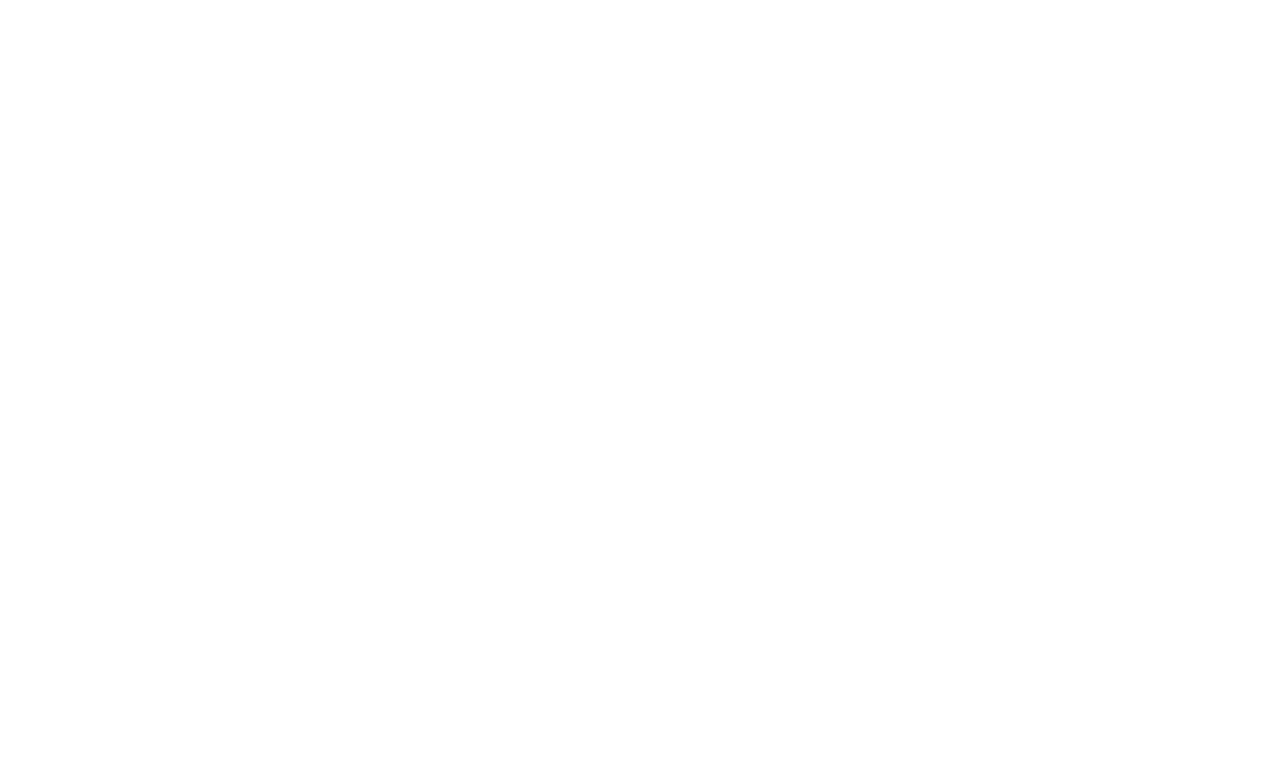
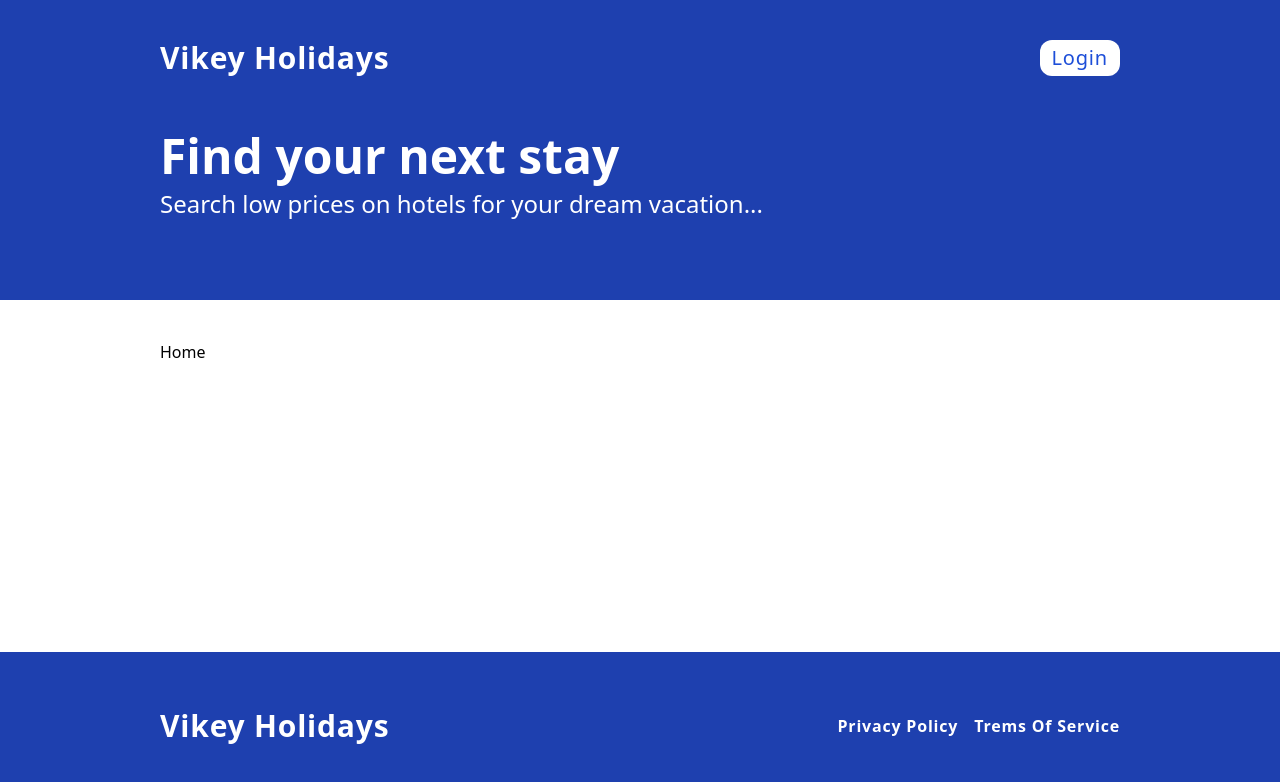
Before and after one commit to vikasmittal7011/booking-client, a React (Create React App) app: page / in a window 1280 px wide. Before the commit this address had no page. Shown: the top 782 px of the page. Built offline with nearby package versions, Linux system fonts and the light colour scheme.

Commit message:
Complete basic layout

```diff
--- a/src/App.js
+++ b/src/App.js
@@ -1,10 +1,16 @@
-import { BrowserRouter, Routes } from "react-router-dom"
+import { BrowserRouter, Route, Routes } from "react-router-dom"
+import Layout from "./components/common/Layout"
+import { Home } from "./pages"
+import { Suspense } from "react"
 
 const App = () => {
   return (
     <BrowserRouter>
-      <Routes>
-      </Routes>
+      <Suspense fallback={<h1>Loading...</h1>}>
+        <Routes>
+          <Route path="/" element={<Layout><Home /></Layout>} />
+        </Routes>
+      </Suspense>
     </BrowserRouter>
   )
 }
--- /dev/null
+++ b/src/components/common/Layout.js
@@ -0,0 +1,16 @@
+import { Header, Hero, Footer } from "../layout/index"
+
+const Layout = ({ children }) => {
+    return (
+        <div className="flex min-h-screen flex-col">
+            <Header />
+            <Hero />
+            <div className="md:px-20 lg:px-40 p-4 flex-1 py-10">
+                {children}
+            </div>
+            <Footer />
+        </div>
+    )
+}
+
+export default Layout
--- /dev/null
+++ b/src/components/layout/Footer.js
@@ -0,0 +1,15 @@
+const Footer = () => {
+    return (
+        <div className="bg-blue-800 py-5 md:py-10">
+            <div className="md:px-20 lg:px-40 p-4 mx-auto text-white font-bold tracking-wider flex md:items-center md:justify-between flex-col md:flex-row gap-3">
+                <span className="text-2xl md:text-3xl">Vikey Holidays</span>
+                <span className="flex justify-between gap-4">
+                    <p className="cursor-pointer">Privacy Policy</p>
+                    <p className="cursor-pointer">Trems Of Service</p>
+                </span>
+            </div>
+        </div>
+    )
+}
+
+export default Footer
--- /dev/null
+++ b/src/components/layout/Header.js
@@ -0,0 +1,18 @@
+import { Link } from "react-router-dom"
+
+const Header = () => {
+    return (
+        <div className="bg-blue-800 py-3 md:py-6">
+            <div className="md:px-20 lg:px-40 p-4 tracking-wider text-white mx-auto flex justify-between">
+                <span className="font-bold text-2xl md:text-3xl cursor-pointer">
+                    <Link to="/" className="outline-none">Vikey Holidays</Link>
+                </span>
+                <span className="flex space-x-2 text-xl">
+                    <Link to="/register" className="rounded-xl flex items-center px-3 bg-white text-blue-700 hover:text-blue-500 hover:bg-gray-100 transition outline-none">Login</Link>
+                </span>
+            </div>
+        </div>
+    )
+}
+
+export default Header
--- /dev/null
+++ b/src/components/layout/Hero.js
@@ -0,0 +1,12 @@
+const Hero = () => {
+    return (
+        <div className="pb-8 md:pb-16 bg-blue-800">
+            <div className="md:px-20 lg:px-40 p-4 text-white mx-auto flex flex-col gap-2">
+                <h1 className="text-3xl md:text-4xl lg:text-5xl font-bold">Find your next stay</h1>
+                <p className="text-lg md:text-2xl">Search low prices on hotels for your dream vacation...</p>
+            </div>
+        </div>
+    )
+}
+
+export default Hero
--- /dev/null
+++ b/src/components/layout/index.js
@@ -0,0 +1,5 @@
+import Footer from "./Footer";
+import Header from "./Header";
+import Hero from "./Hero";
+
+export { Header, Hero, Footer }
--- /dev/null
+++ b/src/pages/Home.js
@@ -0,0 +1,10 @@
+
+const Home = () => {
+    return (
+        <div>
+            Home
+        </div>
+    )
+}
+
+export default Home
--- /dev/null
+++ b/src/pages/index.js
@@ -0,0 +1,5 @@
+import { lazy } from "react";
+
+const Home = lazy(() => import("./Home"))
+
+export { Home }
```
